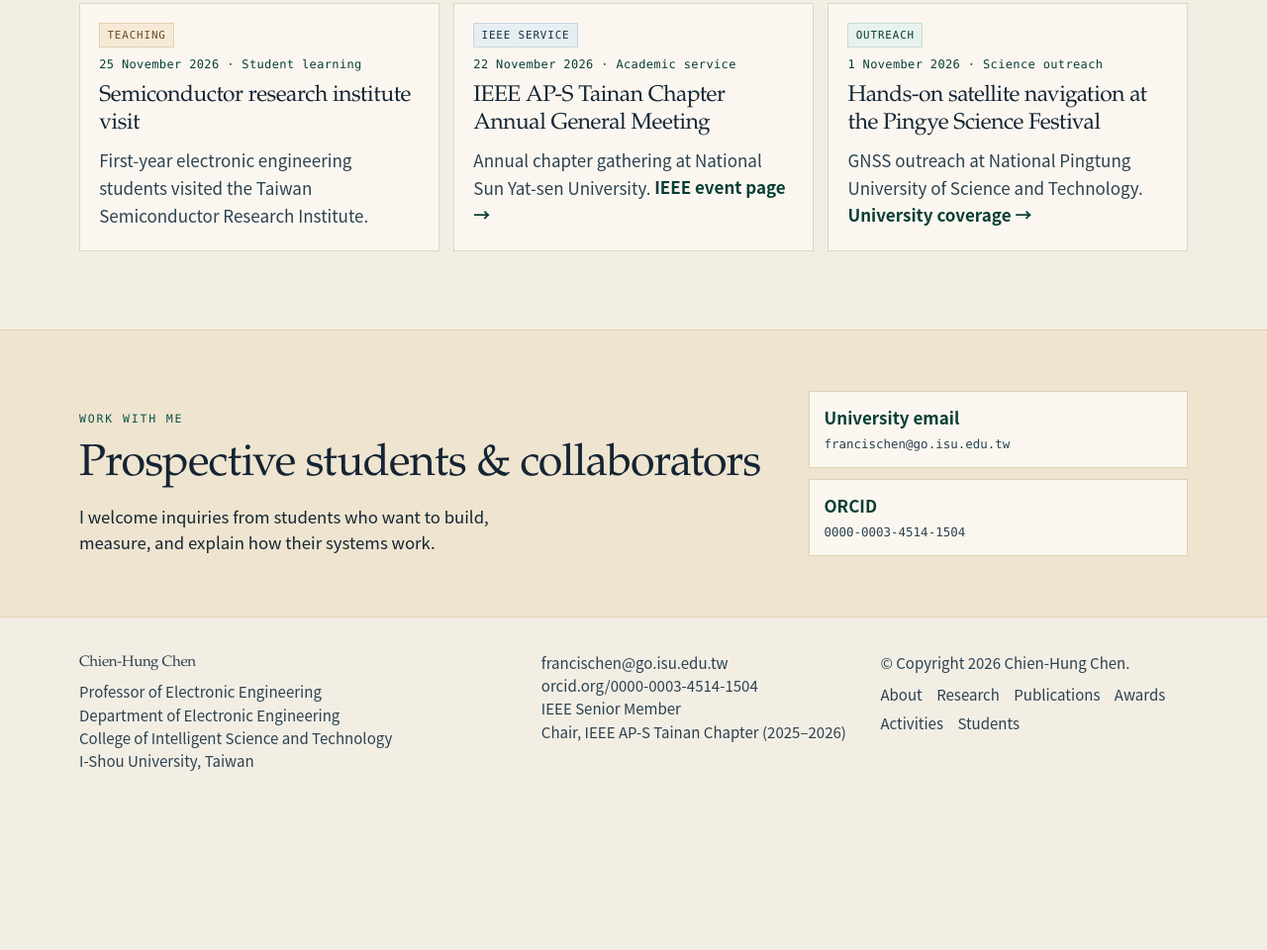
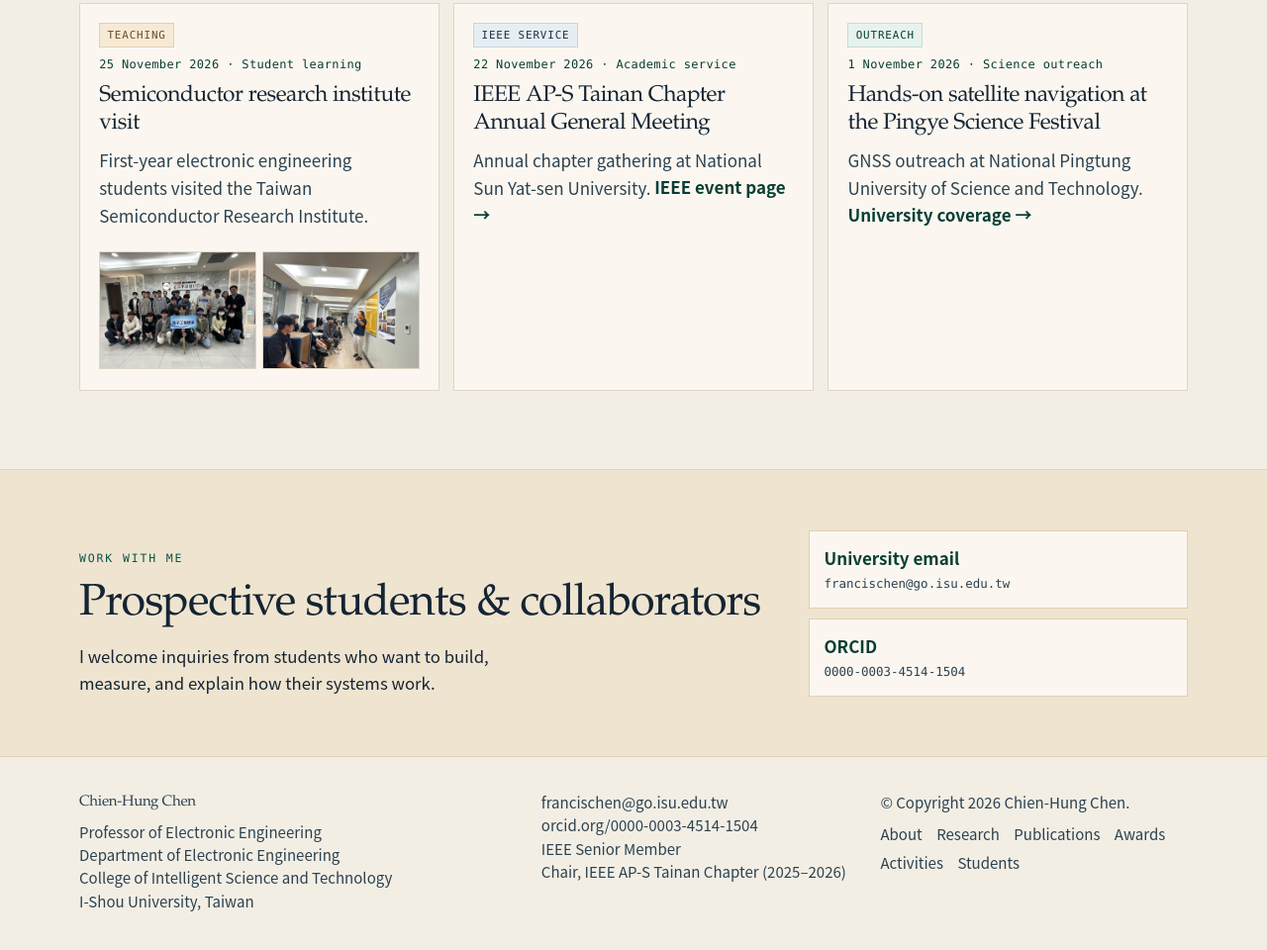
Before and after one commit to Francis007/academic-site, a plain HTML site: page index.html in a window 1280 px wide. Shown: the part 3322-4282 px from the top of the page at 99% size. Before the commit the page ends 4143 px from the top, so only its background shows below. Drawn offline with Linux system fonts and the light colour scheme.

Commit message:
Add the TSRI visit photographs to the teaching card
Show the 25 November lobby group and the photolithography briefing in the
semiconductor research visit, using the same gallery and lightbox.

Co-authored-by: Francis007 <Francis007@users.noreply.github.com>

```diff
--- a/index.html
+++ b/index.html
@@ -471,6 +471,18 @@
               <p class="meta"><time datetime="2026-11-25" data-i18n="date.nov25">25 November 2026</time> · <span data-i18n="act.1.kind">Student learning</span></p>
               <h3 data-i18n="act.1.title">Semiconductor research institute visit</h3>
               <p data-i18n="act.1.body">First-year electronic engineering students visited the Taiwan Semiconductor Research Institute.</p>
+              <ul class="photo-strip photo-strip-pair">
+                <li>
+                  <button type="button" class="photo-open" data-cap-en="Professor Chien-Hung Chen and electronic engineering students in the TSRI lobby, 25 November 2026." data-cap-zh="陳建宏教授與電子工程學系學生於國家實驗研究院台灣半導體研究中心大廳合影。">
+                    <img src="images/tsri-2026-group.jpg" width="1494" height="1120" alt="Professor Chien-Hung Chen and electronic engineering students in the TSRI lobby" data-alt-en="Professor Chien-Hung Chen and electronic engineering students in the TSRI lobby" data-alt-zh="陳建宏教授與電子工程學系學生於台灣半導體研究中心大廳合影" loading="lazy" class="pos-group">
+                  </button>
+                </li>
+                <li>
+                  <button type="button" class="photo-open" data-cap-en="Students at the photolithography briefing beside the cleanroom yellow-light window at TSRI." data-cap-zh="學生於台灣半導體研究中心聆聽黃光製程簡報，旁邊是無塵室黃光窗。">
+                    <img src="images/tsri-2026-briefing.jpg" width="1494" height="1120" alt="Students at the TSRI photolithography briefing" data-alt-en="Students at the TSRI photolithography briefing" data-alt-zh="學生於台灣半導體研究中心聆聽黃光製程簡報" loading="lazy" class="pos-brief">
+                  </button>
+                </li>
+              </ul>
             </li>
             <li class="activity" data-filter="service">
               <span class="badge badge-service" data-i18n="badge.ieee">IEEE Service</span>
--- a/styles.css
+++ b/styles.css
@@ -1633,6 +1633,18 @@ h3[lang="zh-Hant"],
   object-position: center 16%;
 }
 
+.photo-open img.pos-group {
+  object-position: center 22%;
+}
+
+.photo-open img.pos-brief {
+  object-position: center 46%;
+}
+
+.photo-strip-pair {
+  grid-template-columns: repeat(2, minmax(0, 1fr));
+}
+
 .photo-dialog {
   width: min(920px, calc(100vw - 2rem));
   max-height: calc(100vh - 2rem);
@@ -1692,4 +1704,8 @@ h3[lang="zh-Hant"],
   .photo-open {
     aspect-ratio: 3 / 4;
   }
-}
+
+  .photo-strip-pair .photo-open {
+    aspect-ratio: 4 / 3;
+  }
+}
```
Also changed, not shown: images/tsri-2026-briefing.jpg (added), images/tsri-2026-group.jpg (added).
